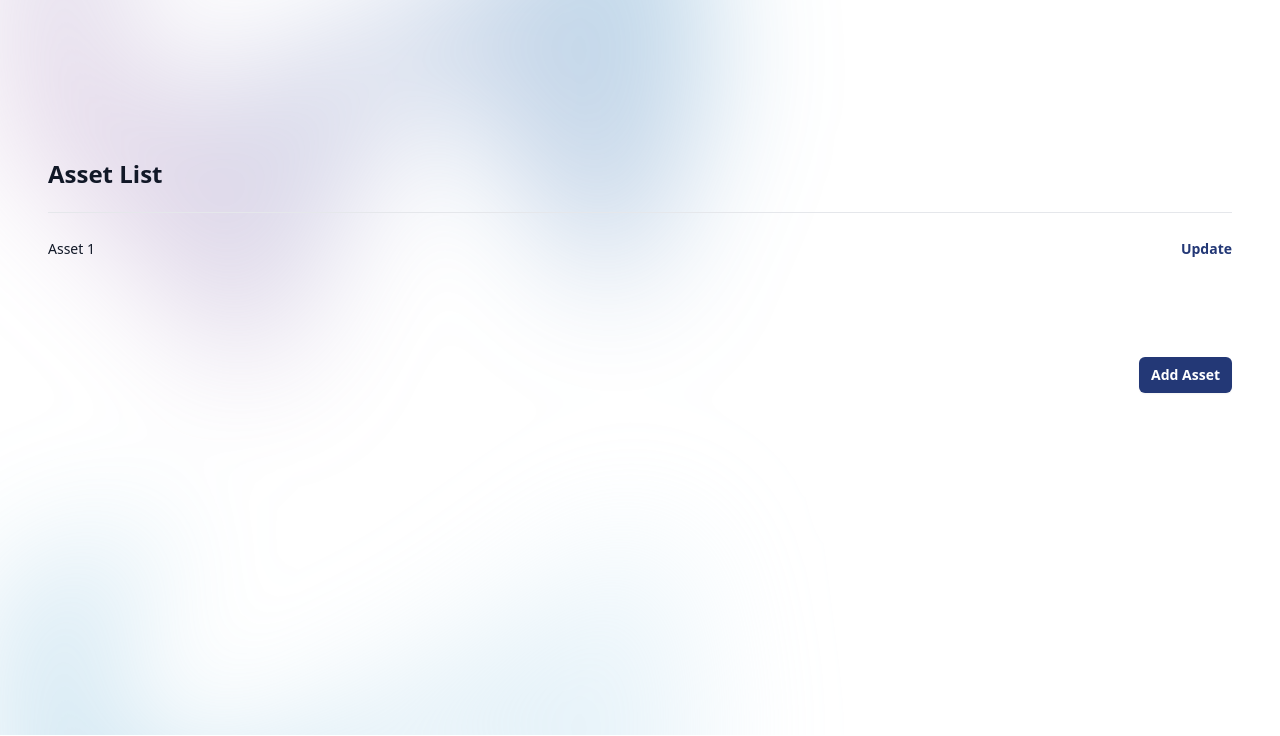
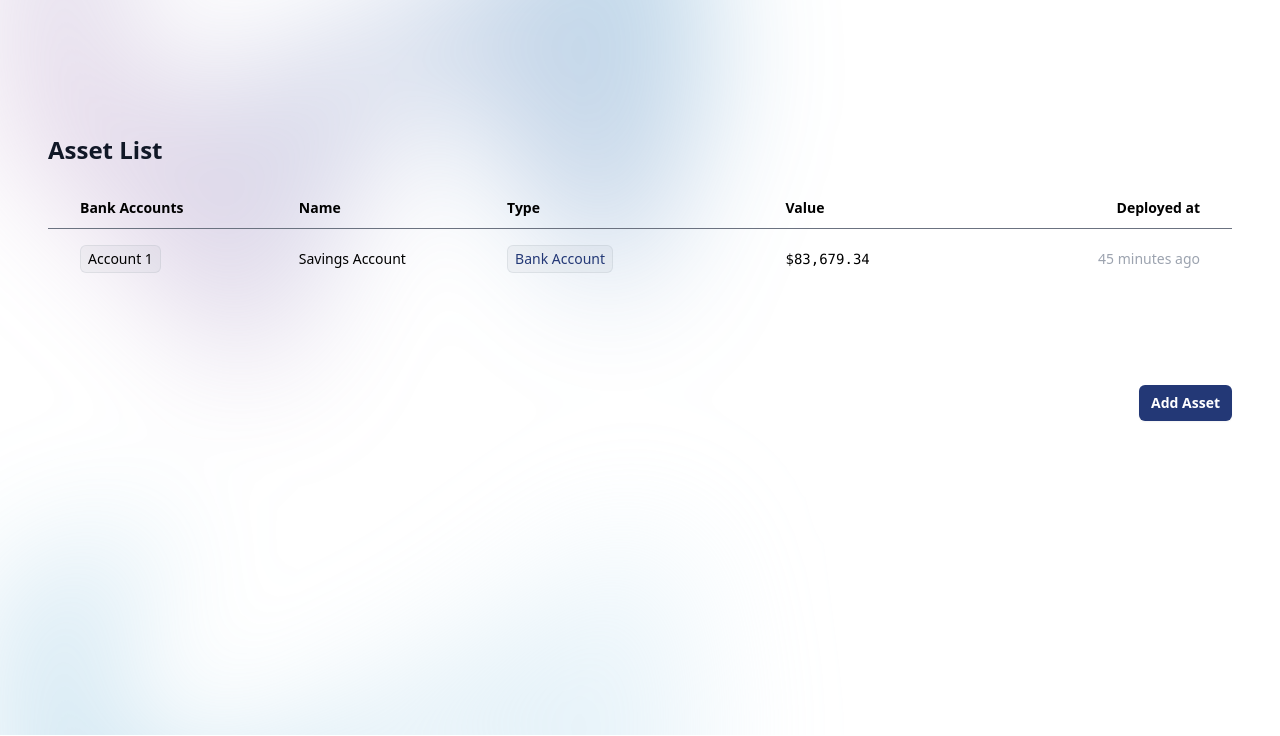
Before and after one commit to Eric1K/TotalFinance, a Flask app: page /assetlist in a window 1280 px wide. Shown: the part 65-801 px from the top of the page. Run offline with Flask 3, Linux system fonts and the light colour scheme; a user stored in the database is signed in.

Commit message:
assetlist

```diff
--- a/flaskmain/static/css/output.css
+++ b/flaskmain/static/css/output.css
@@ -2436,6 +2414,29 @@ input:checked + .toggle-bg {
   border-color: transparent;
 }
 
+.border-white\/10 {
+  border-color: rgb(255 255 255 / 0.1);
+}
+
+.border-black {
+  --tw-border-opacity: 1;
+  border-color: rgb(0 0 0 / var(--tw-border-opacity));
+}
+
+.border-gray-100\/10 {
+  border-color: rgb(243 244 246 / 0.1);
+}
+
+.border-gray-800 {
+  --tw-border-opacity: 1;
+  border-color: rgb(31 41 55 / var(--tw-border-opacity));
+}
+
+.border-gray-500 {
+  --tw-border-opacity: 1;
+  border-color: rgb(107 114 128 / var(--tw-border-opacity));
+}
+
 .bg-amber-50 {
   --tw-bg-opacity: 1;
   background-color: rgb(255 251 235 / var(--tw-bg-opacity));
@@ -2461,11 +2462,20 @@ input:checked + .toggle-bg {
   background-color: rgb(229 231 235 / var(--tw-bg-opacity));
 }
 
+.bg-gray-400\/10 {
+  background-color: rgb(156 163 175 / 0.1);
+}
+
 .bg-gray-50 {
   --tw-bg-opacity: 1;
   background-color: rgb(249 250 251 / var(--tw-bg-opacity));
 }
 
+.bg-gray-500 {
+  --tw-bg-opacity: 1;
+  background-color: rgb(107 114 128 / var(--tw-bg-opacity));
+}
+
 .bg-gray-800 {
   --tw-bg-opacity: 1;
   background-color: rgb(31 41 55 / var(--tw-bg-opacity));
@@ -2783,6 +2759,10 @@ input:checked + .toggle-bg {
   padding-bottom: 2rem;
 }
 
+.pl-0 {
+  padding-left: 0px;
+}
+
 .pl-10 {
   padding-left: 2.5rem;
 }
@@ -2795,6 +2775,10 @@ input:checked + .toggle-bg {
   padding-left: 0.75rem;
 }
 
+.pl-4 {
+  padding-left: 1rem;
+}
+
 .pl-5 {
   padding-left: 1.25rem;
 }
@@ -2827,6 +2811,10 @@ input:checked + .toggle-bg {
   padding-right: 1.5rem;
 }
 
+.pr-8 {
+  padding-right: 2rem;
+}
+
 .pt-0 {
   padding-top: 0px;
 }
@@ -2835,6 +2823,10 @@ input:checked + .toggle-bg {
   padding-top: 0.25rem;
 }
 
+.pt-10 {
+  padding-top: 2.5rem;
+}
+
 .pt-14 {
   padding-top: 3.5rem;
 }
@@ -2877,6 +2869,10 @@ input:checked + .toggle-bg {
 
 .text-right {
   text-align: right;
+}
+
+.font-mono {
+  font-family: ui-monospace, SFMono-Regular, Menlo, Monaco, Consolas, "Liberation Mono", "Courier New", monospace;
 }
 
 .text-2xl {
@@ -2975,6 +2971,11 @@ input:checked + .toggle-bg {
   letter-spacing: -0.025em;
 }
 
+.text-black {
+  --tw-text-opacity: 1;
+  color: rgb(0 0 0 / var(--tw-text-opacity));
+}
+
 .text-blue-600 {
   --tw-text-opacity: 1;
   color: rgb(28 100 242 / var(--tw-text-opacity));
@@ -3186,6 +3182,10 @@ input:checked + .toggle-bg {
 
 .ring-gray-400\/10 {
   --tw-ring-color: rgb(156 163 175 / 0.1);
+}
+
+.ring-gray-400\/20 {
+  --tw-ring-color: rgb(156 163 175 / 0.2);
 }
 
 .ring-gray-900\/10 {
@@ -3774,8 +3750,8 @@ input:checked + .toggle-bg {
     display: flex;
   }
 
-  .sm\:inline-flex {
-    display: inline-flex;
+  .sm\:table-cell {
+    display: table-cell;
   }
 
   .sm\:grid {
@@ -3941,10 +3904,18 @@ input:checked + .toggle-bg {
     padding-bottom: 8rem;
   }
 
+  .sm\:pl-6 {
+    padding-left: 1.5rem;
+  }
+
   .sm\:pr-6 {
     padding-right: 1.5rem;
   }
 
+  .sm\:pr-8 {
+    padding-right: 2rem;
+  }
+
   .sm\:pt-20 {
     padding-top: 5rem;
   }
@@ -3963,6 +3934,10 @@ input:checked + .toggle-bg {
 
   .sm\:pt-8 {
     padding-top: 2rem;
+  }
+
+  .sm\:text-left {
+    text-align: left;
   }
 
   .sm\:text-4xl {
@@ -4062,6 +4037,10 @@ input:checked + .toggle-bg {
     display: flex;
   }
 
+  .md\:table-cell {
+    display: table-cell;
+  }
+
   .md\:hidden {
     display: none;
   }
@@ -4215,6 +4206,11 @@ input:checked + .toggle-bg {
 
   .lg\:justify-end {
     justify-content: flex-end;
+  }
+
+  .lg\:gap-x-10 {
+    -moz-column-gap: 2.5rem;
+         column-gap: 2.5rem;
   }
 
   .lg\:gap-x-12 {
@@ -4265,6 +4261,14 @@ input:checked + .toggle-bg {
     padding-bottom: 14rem;
   }
 
+  .lg\:pl-8 {
+    padding-left: 2rem;
+  }
+
+  .lg\:pr-20 {
+    padding-right: 5rem;
+  }
+
   .lg\:pr-8 {
     padding-right: 2rem;
   }
--- a/flaskmain/templates/assetlist.html
+++ b/flaskmain/templates/assetlist.html
@@ -114,14 +114,14 @@
     </div>
   </div>
 </div>
-  <div class="mx-auto max-w-7xl pt-16 lg:flex lg:gap-x-16 lg:px-8">
 
+<div class="mx-auto max-w-7xl pt-10 lg:flex lg:gap-x-10 lg:px-8">
   <main class="px-4 py-16 sm:px-6 lg:flex-auto lg:px-0 lg:py-20">
     <div class="mx-auto max-w-2xl space-y-16 sm:space-y-20 lg:mx-0 lg:max-w-none">
       <div>
         <h2 class="text-2xl font-semibold leading-7 text-gray-900">Asset List</h2>
 
-          <dl class="mt-6 space-y-6 divide-y divide-gray-100 border-t border-gray-200 text-sm leading-6">
+        <!--<dl class="mt-6 space-y-6 divide-y divide-gray-100 border-t border-gray-200 text-sm leading-6">
           <div class="pt-6 sm:flex">
             <dt class="font-medium text-gray-900 sm:w-64 sm:flex-none sm:pr-6">Asset 1</dt>
             <dd class="mt-1 flex justify-between gap-x-6 sm:mt-0 sm:flex-auto">
@@ -129,9 +129,56 @@
               <button id = "openNameSetting-button" type="button" class="font-semibold text-blue-900 hover:text-blue-800">Update</button>
             </dd>
           </div>
-          </dl>
+        </dl> -->
+        <table class="mt-6 w-full whitespace-nowrap text-left">
+          <colgroup>
+            <!-- <col class="w-full sm:w-4/12">
+            <col class="lg:w-4/12">
+            <col class="lg:w-2/12">
+            <col class="lg:w-1/12">
+            <col class="lg:w-1/12"> -->
+          </colgroup>
+          <thead class="border-b border-gray-500 text-sm leading-6 text-black">
+            <tr>
+              <th scope="col" class="py-2 pl-4 pr-8 font-semibold sm:pl-6 lg:pl-8">Bank Accounts</th>
+              <th scope="col" class="py-2 pl-0 pr-8 font-semibold sm:table-cell">Name</th>
+              <th scope="col" class="py-2 pl-0 pr-4 text-left font-semibold sm:pr-8 sm:text-left lg:pr-20">Type</th>
+              <th scope="col" class="py-2 pl-0 pr-8 font-semibold md:table-cell lg:pr-20">Value</th>
+              <th scope="col" class="py-2 pl-0 pr-4 text-right font-semibold sm:table-cell sm:pr-6 lg:pr-8">Deployed at</th>
+            </tr>
+          </thead>
+          <tbody class="divide-y divide-white/5">
+            <tr>
+              <td class="py-4 pl-4 pr-8 sm:pl-6 lg:pl-8 ">
+                <div class="flex items-center gap-x-4">
+                  <span class="inline-flex items-center rounded-md bg-gray-400/10 px-2 py-1 text-sm font-medium text-black ring-1 ring-inset ring-gray-400/20">Account 1</span>
                 </div>
+              </td>
+              <td class=" py-4 pl-0 pr-4 sm:table-cell sm:pr-8">
+                <div class="flex gap-x-3">
+                  <div class="text-sm leading-6 text-black">Savings Account</div>
+                  <!-- <span class="inline-flex items-center rounded-md bg-gray-400/10 px-2 py-1 text-xs font-medium text-gray-400 ring-1 ring-inset ring-gray-400/20">Bank Account</span> -->
+                </div>
+              </td>
+              <td class="py-4 pl-0 pr-4 text-sm leading-6 sm:pr-8 lg:pr-20">
+                <div class="flex gap-x-3">
+                  <span class="inline-flex items-center rounded-md bg-gray-400/10 px-2 py-1 text-sm font-medium text-blue-900 ring-1 ring-inset ring-gray-400/20">Bank Account</span>
+                </div>
+              </td>
+              <td class="py-4 pl-0 pr-8 text-sm leading-6 md:table-cell lg:pr-20">
+                <div class="flex gap-x-3">
+                  <div class="font-mono text-sm leading-6 text-black">$83,679.34</div>
+                </div>
+              </td>
+              <td class="py-4 pl-0 pr-4 text-right text-sm leading-6 text-gray-400 sm:table-cell sm:pr-6 lg:pr-8">
+                <time datetime="2023-01-23T11:00">45 minutes ago</time>
+              </td>
+            </tr>
 
+            <!-- More items... -->
+          </tbody>
+        </table>
+      </div>
       <div>
       <div class = "py-4">
         <form class="flex items-start justify-end">
@@ -139,8 +186,8 @@
         </form>
       </div>
 
+    </div>
 
-      </div>
   </main>
 </div>
 
@@ -150,18 +197,6 @@
 
 
 
-
-
-    <!-- <div class="py-10">
-      <header>
-        <div class="mx-auto max-w-7xl px-4 sm:px-6 lg:px-8">
-          <h1 class="text-3xl font-bold leading-tight tracking-tight text-gray-900">Dashboard</h1>
-        </div>
-      </header>
-      <main>
-        <div class="mx-auto max-w-7xl sm:px-6 lg:px-8">
-
-    </div> -->
 
 
 
```
Also changed, not shown: other parts of flaskmain/static/css/output.css (+40 -126 lines), instance/site.db. Lines whose indentation alone changed are shown as unchanged.
